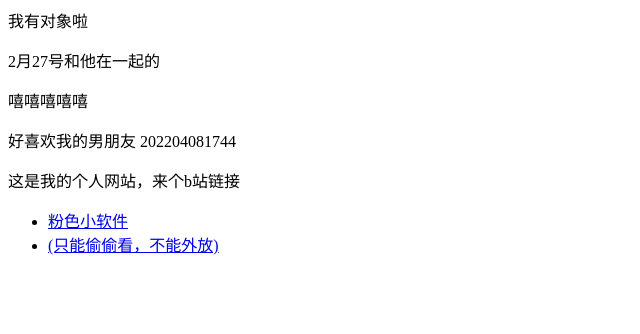
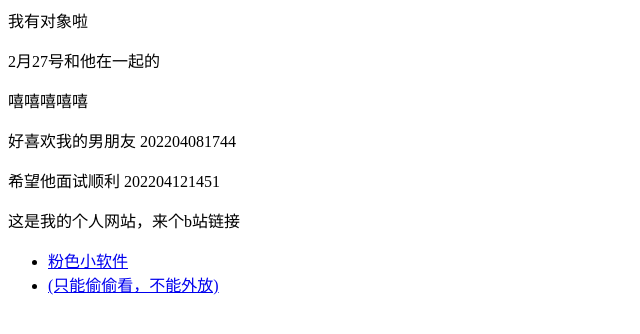
Before and after one commit to nilinico/nilinico.github.io, a plain HTML site: page index.html in a window 1280 px wide. Shown: the whole page, without its empty margins (0-640 px from the left). Drawn offline with Linux system fonts and the light colour scheme.

Commit message:
Update index.html

```diff
--- a/index.html
+++ b/index.html
@@ -2,6 +2,7 @@
 <p>2月27号和他在一起的</p>
 <p>嘻嘻嘻嘻嘻</p>
 <p>好喜欢我的男朋友           202204081744</p>
+<p>希望他面试顺利       202204121451</p>
 <p>这是我的个人网站，来个b站链接</p>
 
 <ul>
```
